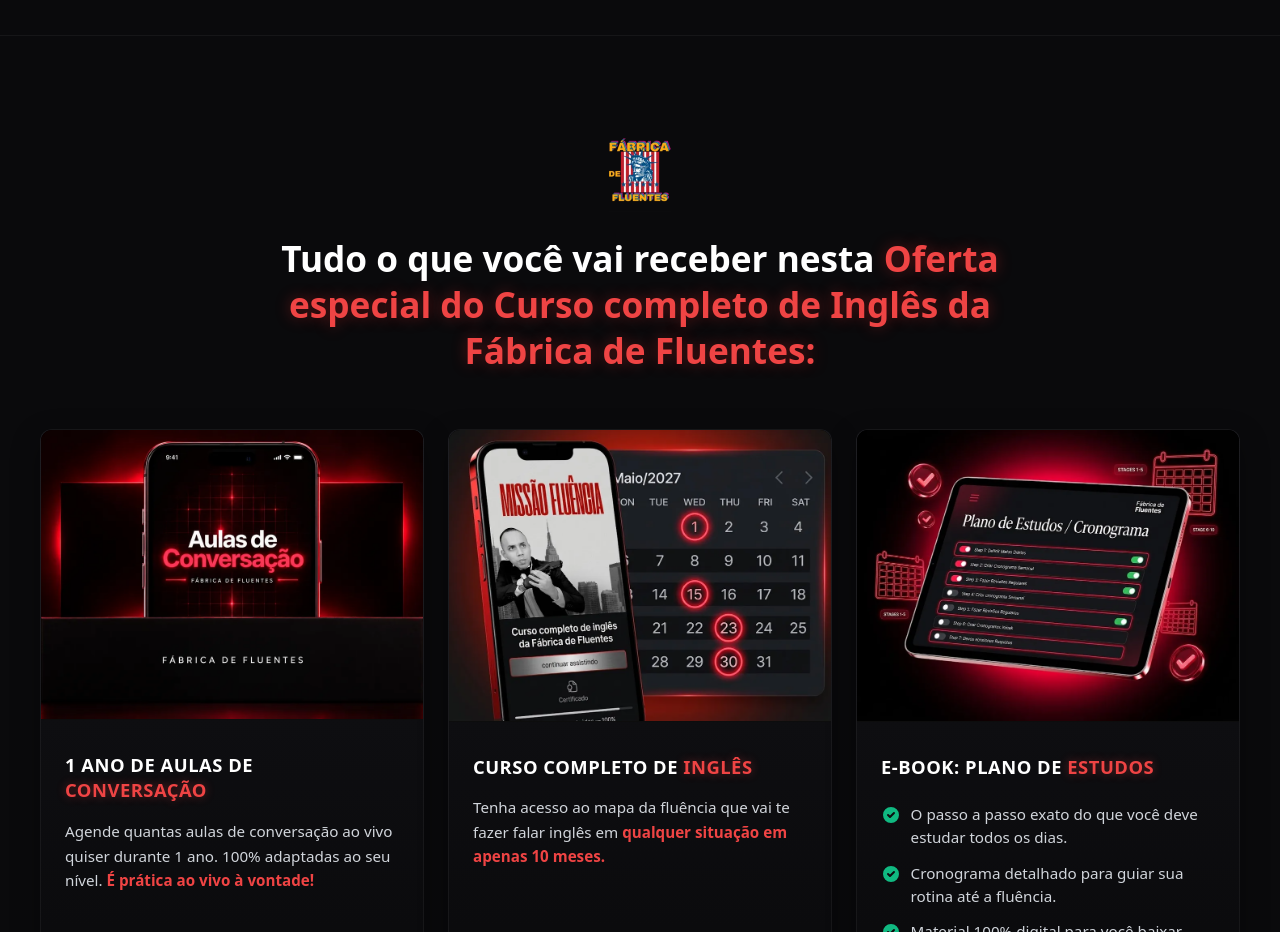
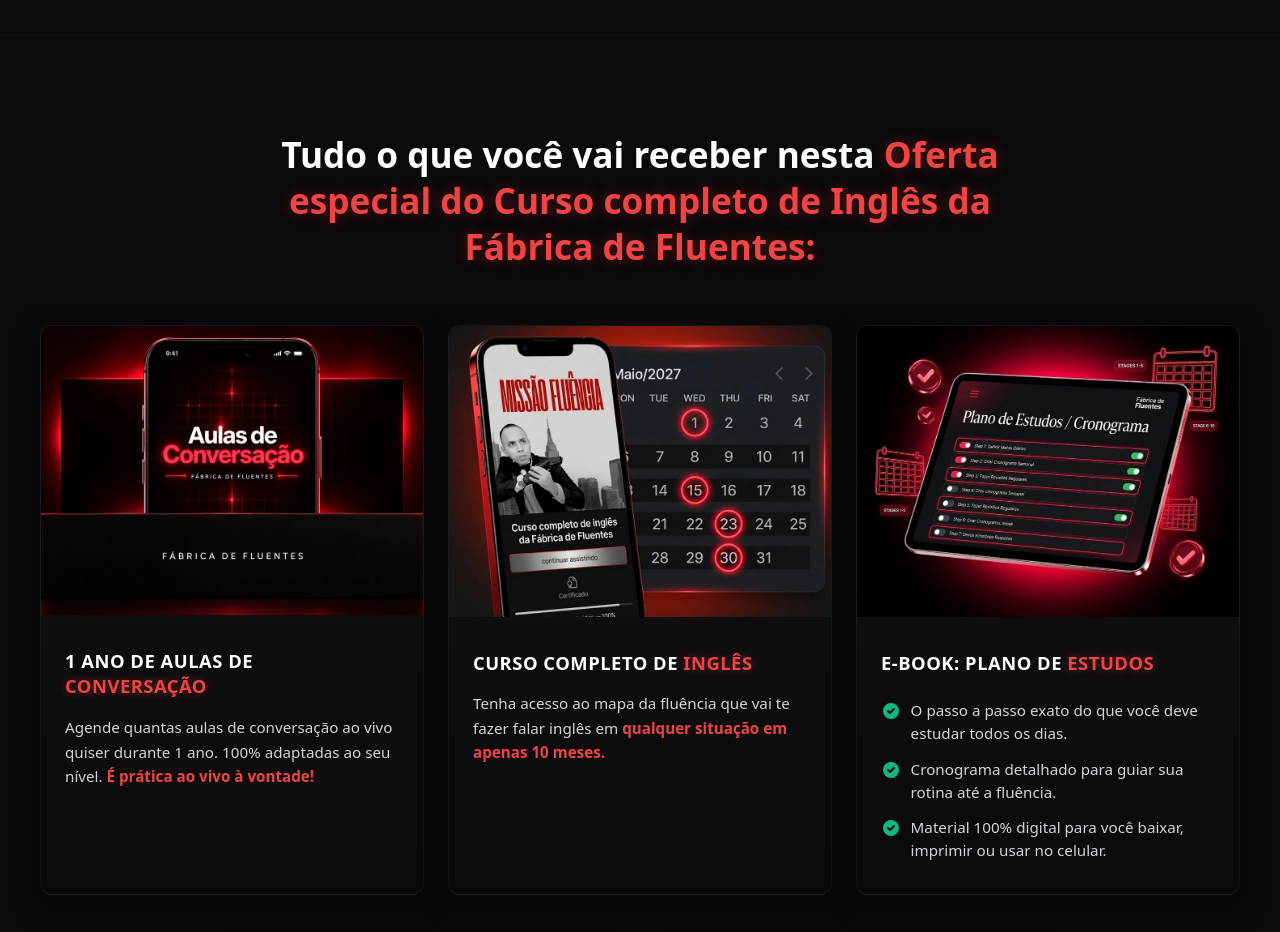
Before and after one commit to DanielSousa07/fabrica-de-fluentes-pre-matricula, a React (Vite) app: page / in a window 1280 px wide. Shown: the part 1940-2872 px from the top of the page. Built offline with nearby package versions, Linux system fonts and the light colour scheme.

Commit message:
style: remove a logo da seção de oferta
Co-Authored-By: Claude Opus 5.5 <noreply@anthropic.com>

```diff
--- a/src/components/OfferDetails/OfferDetails.module.css
+++ b/src/components/OfferDetails/OfferDetails.module.css
@@ -26,11 +26,6 @@
   gap: 1.5rem;
   text-align: center;
   max-width: 800px;
-}
-
-.smallLogo {
-  width: auto;
-  height: 80px;
 }
 
 .title {
--- a/src/components/OfferDetails/offerDetails.jsx
+++ b/src/components/OfferDetails/offerDetails.jsx
@@ -1,5 +1,4 @@
 import { offerData } from './offerData';
-import logoImg from '../../assets/logo-fabrica-de-fluentes.webp';
 import styles from './OfferDetails.module.css';
 import { scrollToLeadForm } from '../../utils/scrollToLeadForm';
 
@@ -55,15 +54,6 @@ export function OfferDetails() {
       <div className={styles.container}>
 
         <div className={styles.header}>
-          <img
-            src={logoImg}
-            alt="Fábrica de Fluentes"
-            className={styles.smallLogo}
-            width="62"
-            height="80"
-            loading="lazy"
-            decoding="async"
-          />
           <h2 className={styles.title}>
             Tudo o que você vai receber nesta <span className={styles.highlight}>Oferta especial do Curso completo de Inglês da Fábrica de Fluentes:</span>
           </h2>
```
Also changed, not shown: src/assets/logo-fabrica-de-fluentes.webp (deleted).
